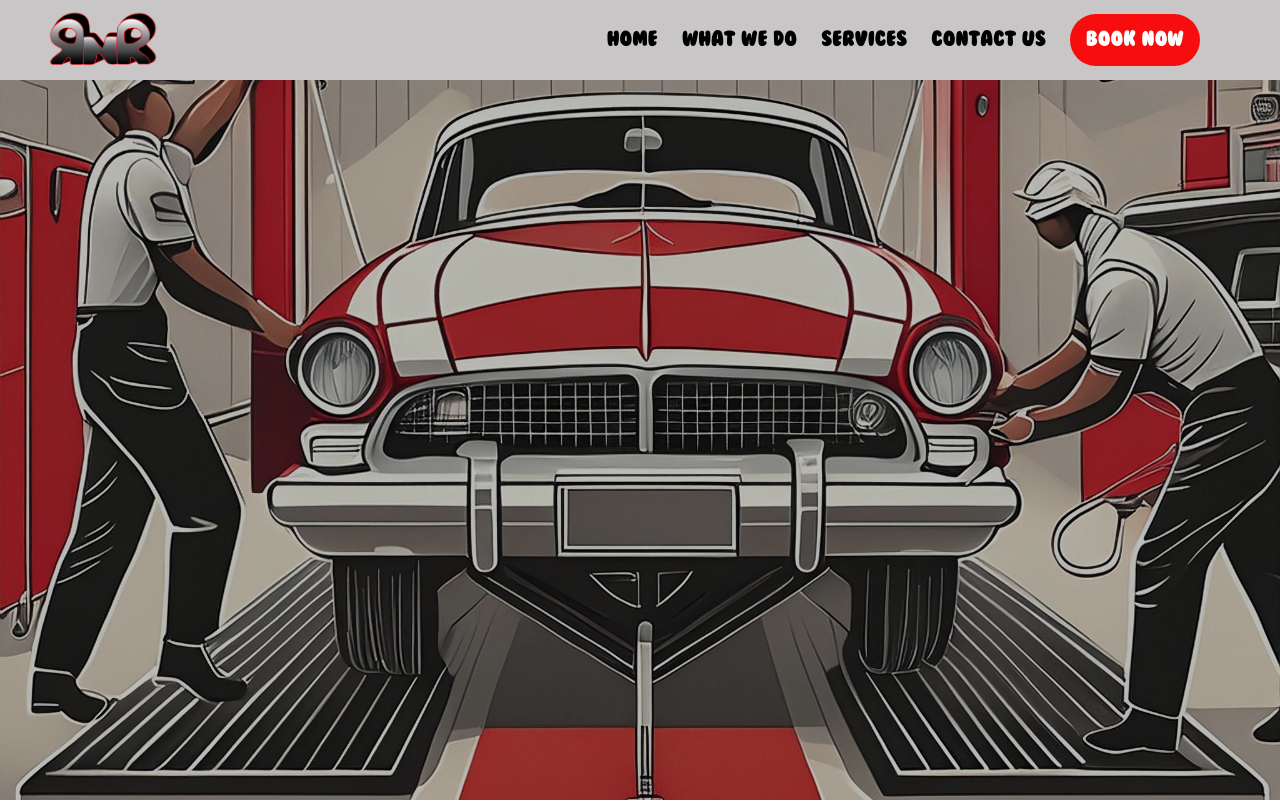
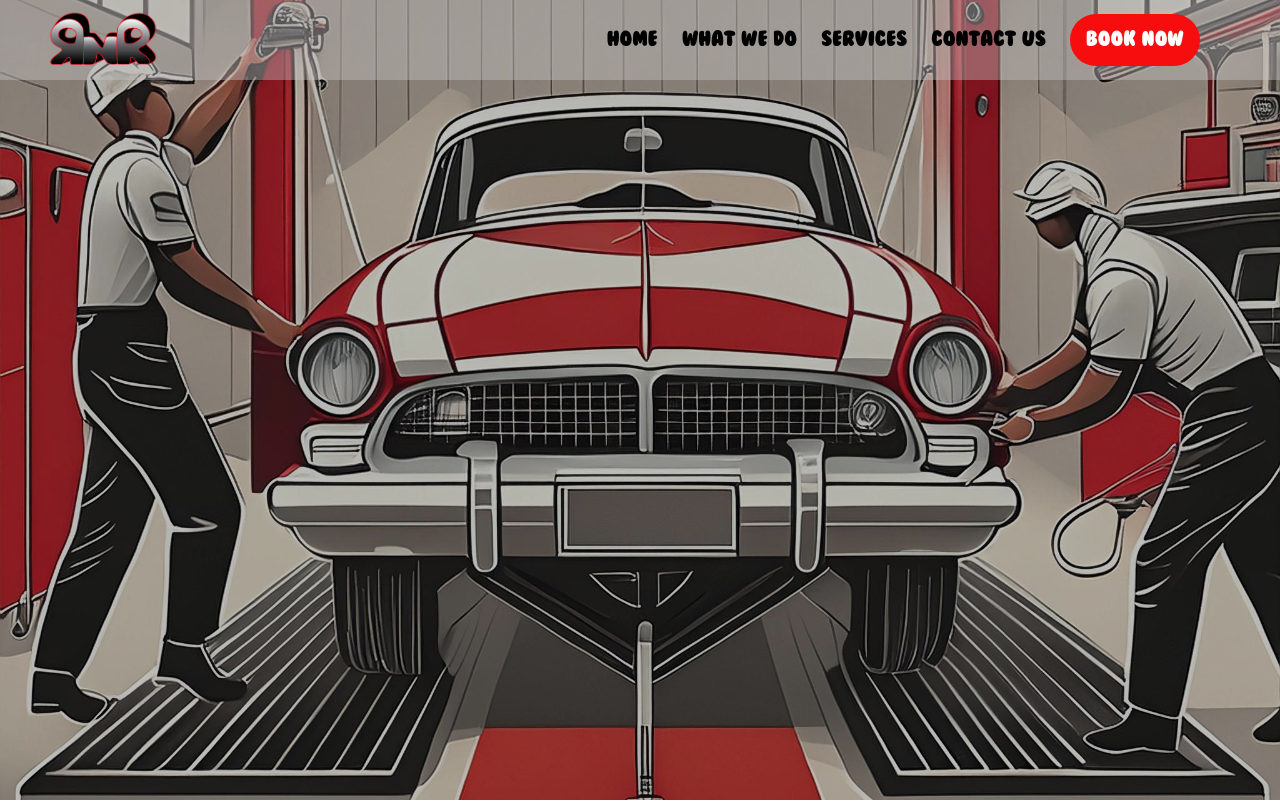
Before and after one commit to nGen-Studios/rnr-automotive, a Next.js app: page / in a window 1280 px wide. Shown: the top 802 px of the page. Built offline with nearby package versions, Linux system fonts and the light colour scheme; no server answers.

Commit message:
fixed typo in className

```diff
--- a/src/components/Navigation/Navigation.tsx
+++ b/src/components/Navigation/Navigation.tsx
@@ -3,7 +3,7 @@ import NavigationLogo from "./NavigationLogo";
 
 export default function Navigation() {
   return (
-    <nav className="w-full bg-primary h-20 flex items-center justify-between absolute top-0 left-0 z-10 text-black">
+    <nav className="w-full bg-primary/[0.4] h-20 flex items-center justify-between absolute top-0 left-0 z-10 text-black">
       <NavigationLogo />
       <NavigationItemWrapper />
     </nav>
```
